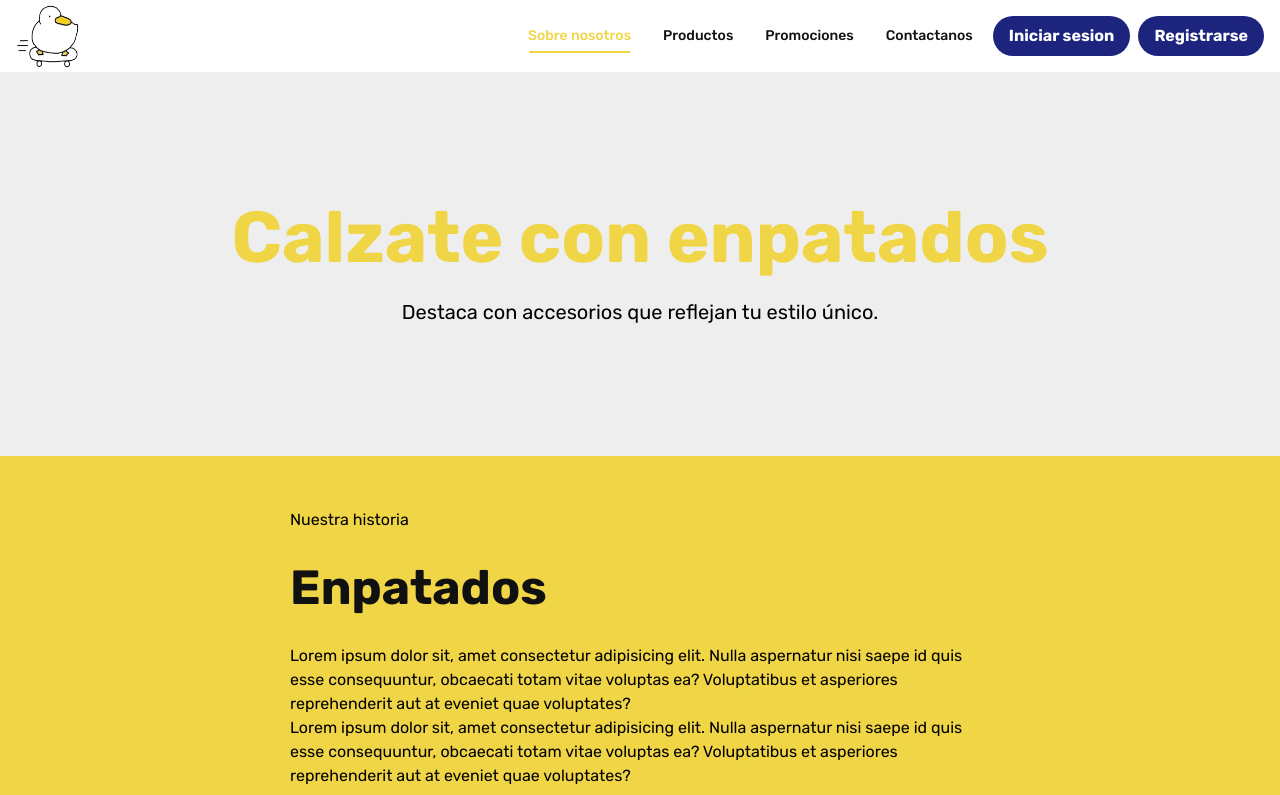
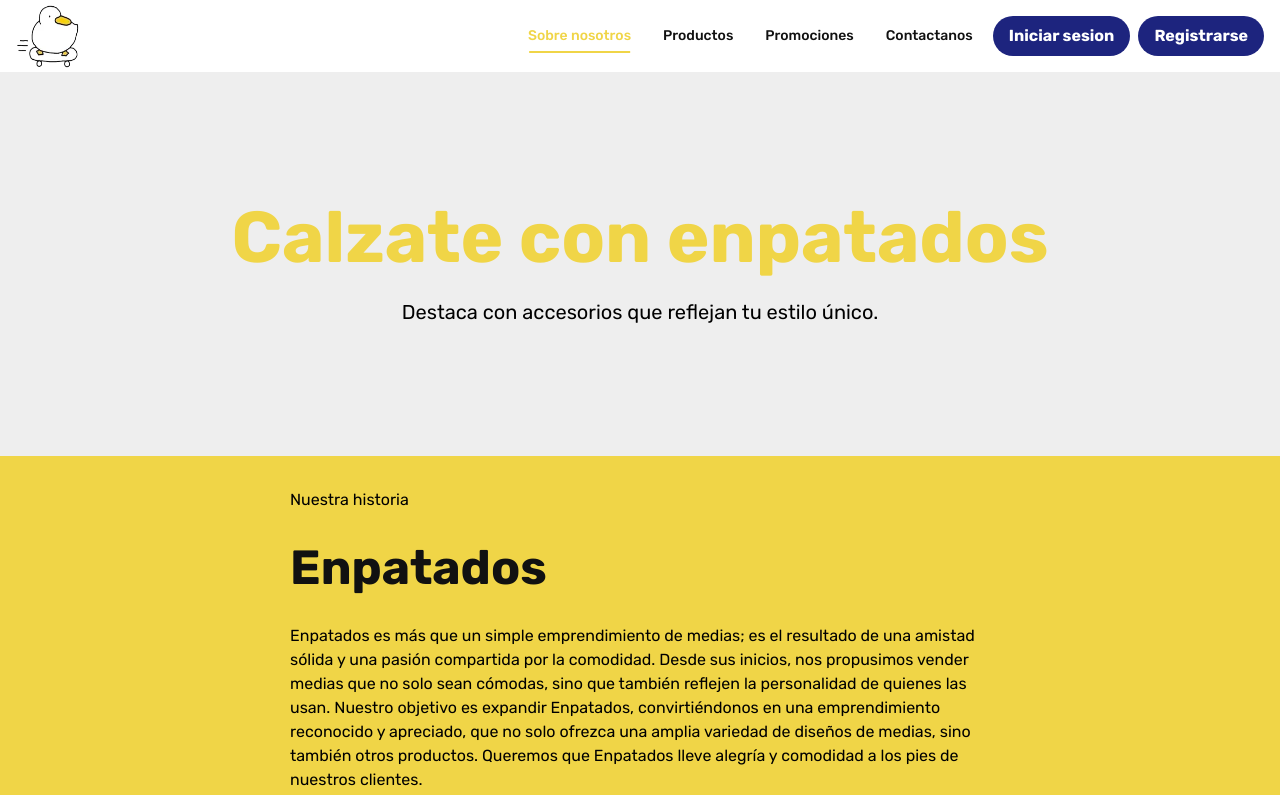
Before and after one commit to ZeilSoft/enpatados-front, a React (Vite) app: page /sobre-nosotros in a window 1280 px wide. Shown: the top 795 px of the page. Built offline with nearby package versions, Linux system fonts and the light colour scheme; no server answers; a web font is replaced by a local one.

Commit message:
style(General): :lipstick: Change image, change texts

```diff
--- a/src/enpatados/pages/about/AboutPage.tsx
+++ b/src/enpatados/pages/about/AboutPage.tsx
@@ -43,17 +43,25 @@ const AboutPage = () => {
           </motion.h1>
           <div>
             <p>
-              Lorem ipsum dolor sit, amet consectetur adipisicing elit. Nulla
-              aspernatur nisi saepe id quis esse consequuntur, obcaecati totam
-              vitae voluptas ea? Voluptatibus et asperiores reprehenderit aut at
-              eveniet quae voluptates?
+              Enpatados es más que un simple emprendimiento de medias; es el
+              resultado de una amistad sólida y una pasión compartida por la
+              comodidad. Desde sus inicios, nos propusimos vender medias que no
+              solo sean cómodas, sino que también reflejen la personalidad de
+              quienes las usan. Nuestro objetivo es expandir Enpatados,
+              convirtiéndonos en una emprendimiento reconocido y apreciado, que
+              no solo ofrezca una amplia variedad de diseños de medias, sino
+              también otros productos. Queremos que Enpatados lleve alegría y
+              comodidad a los pies de nuestros clientes.
             </p>
 
             <p>
-              Lorem ipsum dolor sit, amet consectetur adipisicing elit. Nulla
-              aspernatur nisi saepe id quis esse consequuntur, obcaecati totam
-              vitae voluptas ea? Voluptatibus et asperiores reprehenderit aut at
-              eveniet quae voluptates?
+              Nuestro emprendimiento de medias nace con el propósito de ofrecer
+              soluciones de calidad para cada paso que das. Nuestros productos
+              brindan calidez y confort, también reflejan tu personalidad y
+              estilo único. Con una variedad modelos, buscamos inspirar a
+              nuestros usuarios a expresarse y sentirse bien en cada momento de
+              su día, ya sea en el trabajo, en casa o en sus actividades
+              deportivas.
             </p>
           </div>
         </div>
--- a/src/enpatados/pages/productos/ProductsPage.tsx
+++ b/src/enpatados/pages/productos/ProductsPage.tsx
@@ -126,7 +126,7 @@ export const ProductsPage = () => {
           transition={{ duration: 0.5 }}
           className="text-2xl text-center"
         >
-          La mejor forma de destacar empieza con nosotros.
+          La mejor forma de destacar,  empieza con nosotros.
         </motion.p>
         <motion.div
           initial={{ opacity: 0, y: 100 }}
--- a/src/enpatados/pages/promotions/PromotionsPage.tsx
+++ b/src/enpatados/pages/promotions/PromotionsPage.tsx
@@ -28,7 +28,7 @@ const PromotionsPage = () => {
             la oportunidad de renovar tu estilo con increíbles ofertas.
           </motion.p>
         </div>
-        <img src="/promo.jpeg" alt="promotion image" className=" size-60 md:size-96"/>
+        <img src="/promotion.jpeg" alt="promotion image" className=" size-60 md:size-96"/>
       </section>
 
       <section className="flex flex-col justify-center items-center bg-yellow-main p-8 gap-8 w-full min-h-[500px]">
@@ -49,7 +49,7 @@ const PromotionsPage = () => {
           transition={{ duration: 0.5 }}
           className="text-2xl text-center"
         >
-          La mejor forma de destacar empieza con nosotros.
+          La mejor forma de destacar, empieza con nosotros.
         </motion.p>
 
         <motion.div
```
Also changed, not shown: public/promotion.jpeg (added).
